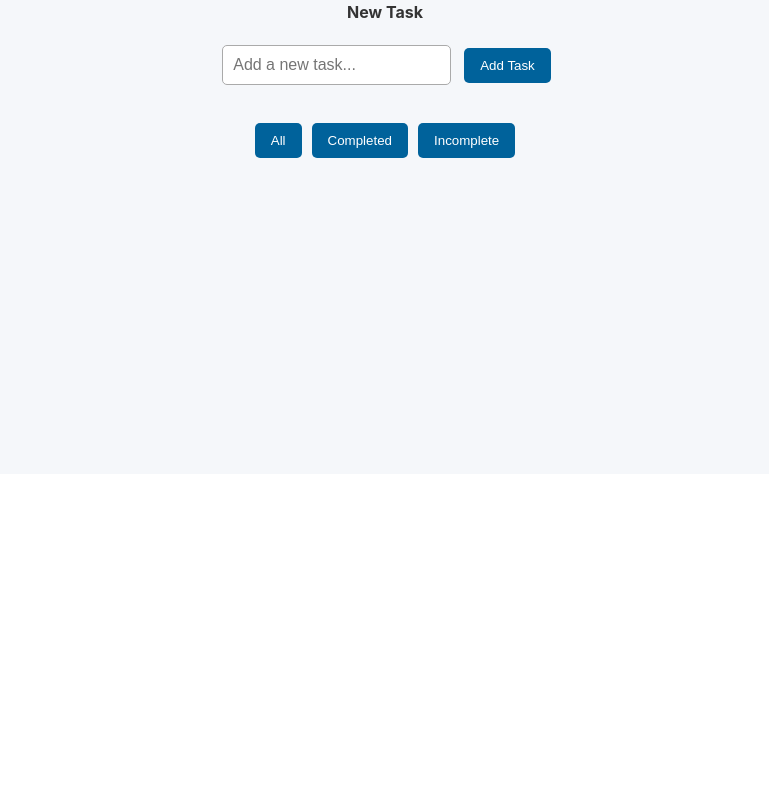
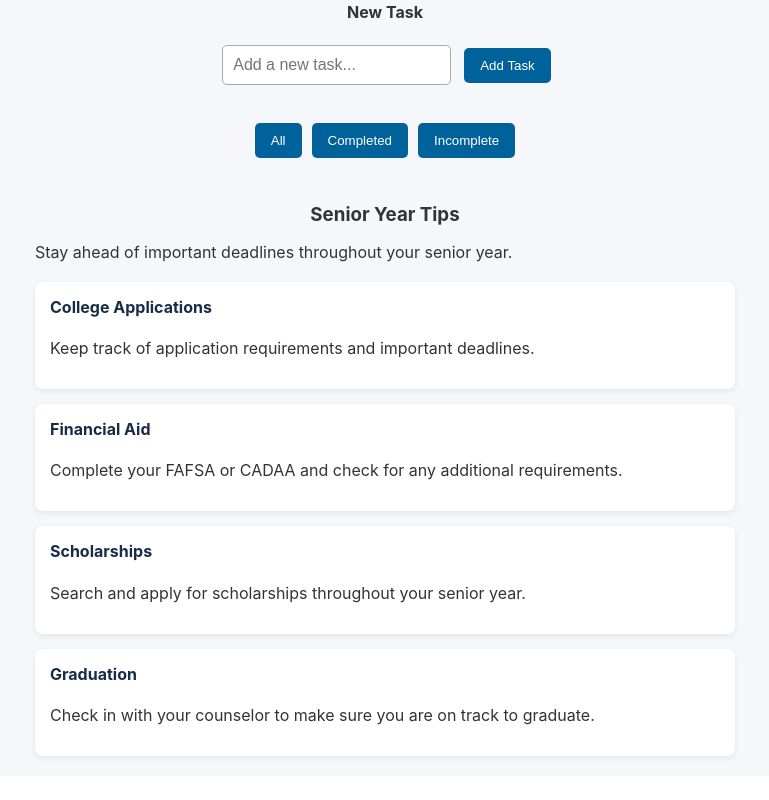
Before and after one commit to Aprolyx/senior-success-planner, a React (Create React App) app: page /todos in a window 1280 px wide. Shown: the part 326-1126 px from the top of the page, without its empty margins (255-1024 px from the left). Before the commit the page ends 800 px from the top, so only its background shows below. Built offline with nearby package versions, Linux system fonts and the light colour scheme.

Commit message:
Add senior year resources and contact guidance

```diff
--- a/src/App.css
+++ b/src/App.css
@@ -92,27 +92,6 @@ button:hover {
   background-color: #004f7c;
 }
 
-/* Mobile layout */
-@media (max-width: 600px) {
-  nav {
-    flex-direction: column;
-    gap: 10px;
-  }
-
-  main {
-    margin: 20px;
-    padding: 10px;
-  }
-
-  input {
-    width: 90%;
-  }
-
-  button {
-    width: 90%;
-  }
-}
-
 /* Individual task row */
 .task-item {
   display: flex;
@@ -137,8 +116,73 @@ button:hover {
   text-align: left;
   margin: 0;
 }
+
 /* Task progress */
 .task-progress {
   font-weight: bold;
   margin: 20px 0;
 }
+
+/* Senior Year Tips */
+.senior-tips {
+  margin-top: 40px;
+  text-align: left;
+}
+
+/* Tips heading */
+.senior-tips h3 {
+  text-align: center;
+  margin-bottom: 10px;
+}
+
+/* Tips container */
+.tips-container {
+  display: flex;
+  flex-wrap: wrap;
+  gap: 15px;
+  margin-top: 20px;
+}
+
+/* Individual tip card */
+.tip-card {
+  flex: 1 1 45%;
+  background-color: white;
+  padding: 15px;
+  border-radius: 8px;
+  box-shadow: 0 2px 6px rgba(0, 0, 0, 0.08);
+}
+
+/* Tip card title */
+.tip-card h4 {
+  margin-top: 0;
+  color: #182b49;
+}
+
+/* Mobile layout */
+@media (max-width: 600px) {
+  .tips-container {
+    flex-direction: column;
+  }
+
+  .tip-card {
+    flex: 1 1 100%;
+  }
+
+  nav {
+    flex-direction: column;
+    gap: 10px;
+  }
+
+  main {
+    margin: 20px;
+    padding: 10px;
+  }
+
+  input {
+    width: 90%;
+  }
+
+  button {
+    width: 90%;
+  }
+}
--- a/src/App.js
+++ b/src/App.js
@@ -118,6 +118,47 @@ return (
                 toggleTask={toggleTask}
                 deleteTask={deleteTask}
               />
+              {/* Senior Year Tips */}
+<section className="senior-tips">
+  <h3>Senior Year Tips</h3>
+
+  <p>
+    Stay ahead of important deadlines throughout your senior year.
+  </p>
+
+  <div className="tips-container">
+
+    <div className="tip-card">
+      <h4>College Applications</h4>
+      <p>
+        Keep track of application requirements and important deadlines.
+      </p>
+    </div>
+
+    <div className="tip-card">
+      <h4>Financial Aid</h4>
+      <p>
+        Complete your FAFSA or CADAA and check for any additional requirements.
+      </p>
+    </div>
+
+    <div className="tip-card">
+      <h4>Scholarships</h4>
+      <p>
+        Search and apply for scholarships throughout your senior year.
+      </p>
+    </div>
+
+    <div className="tip-card">
+      <h4>Graduation</h4>
+      <p>
+        Check in with your counselor to make sure you are on track to graduate.
+      </p>
+    </div>
+
+  </div>
+</section>
+
             </main>
           }
         />
--- a/src/components/Contact.js
+++ b/src/components/Contact.js
@@ -25,6 +25,11 @@ function Contact() {
   return (
     <main>
       <h2>Contact an Advisor</h2>
+      <p>
+  Need help with your senior year? Send a message if you have questions
+  about college applications, financial aid, scholarships, or graduation planning.
+</p>
+
 
      <form onSubmit={handleSubmit}>
 
```
